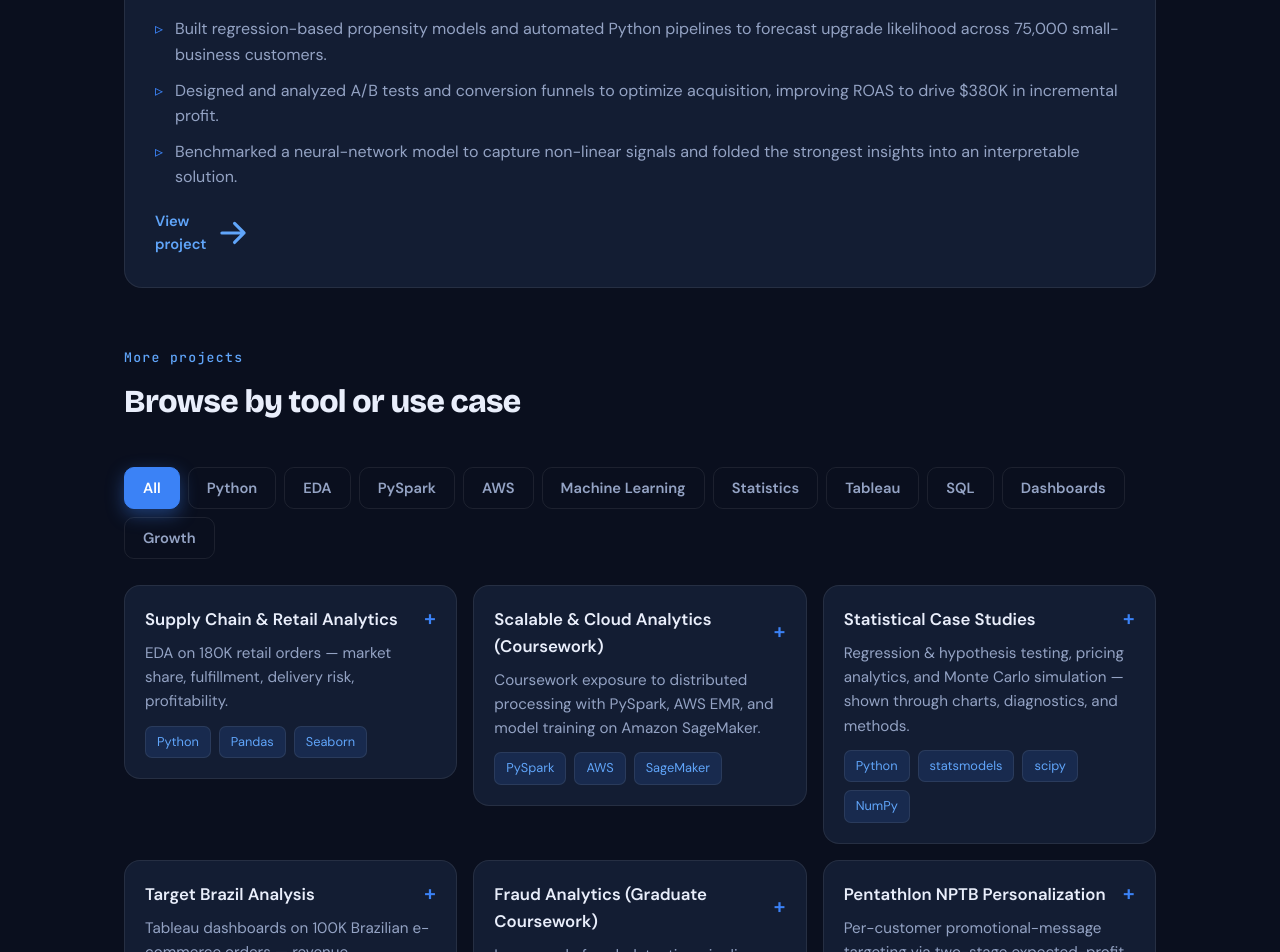
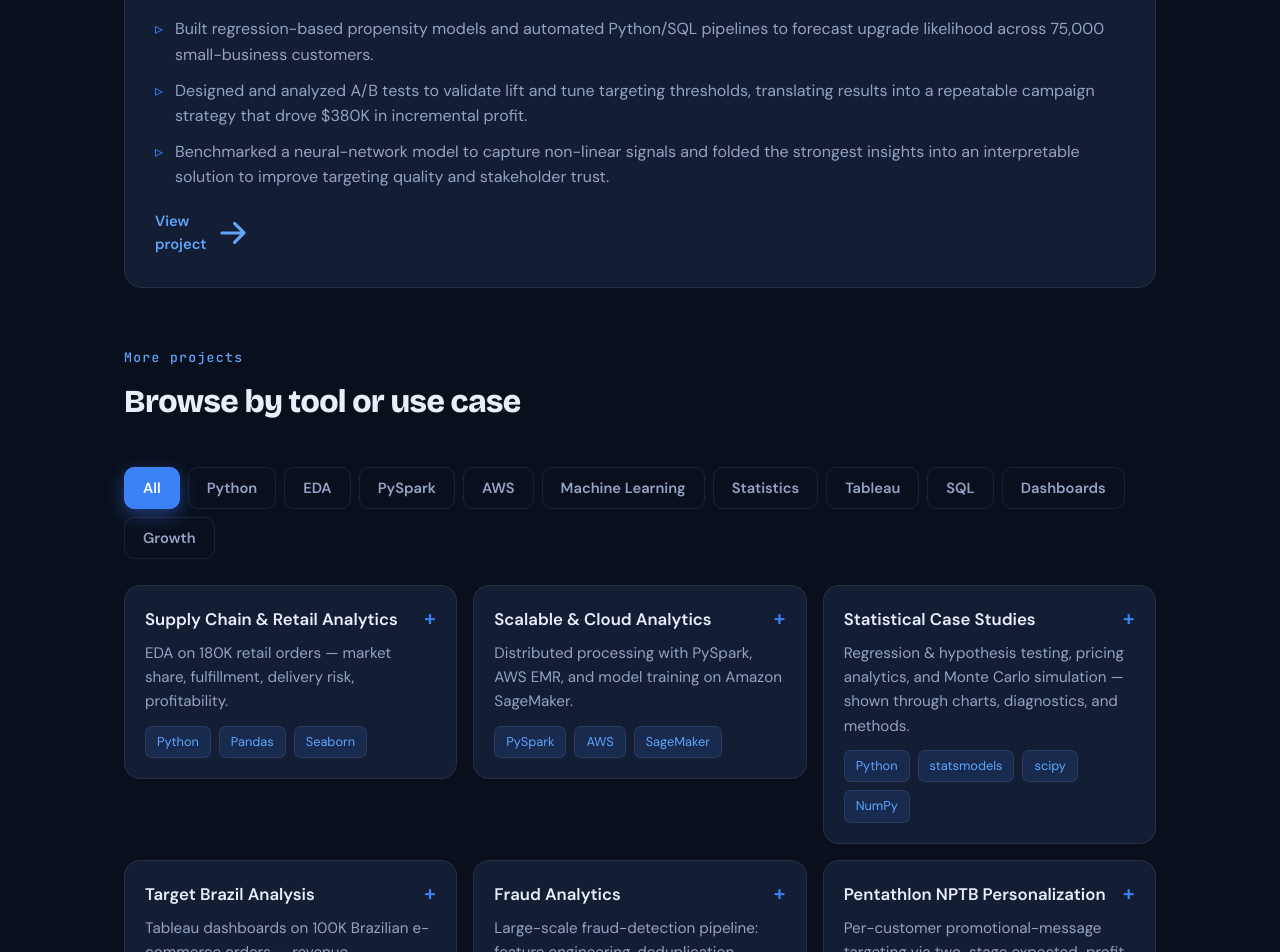
Before and after one commit to rishimathi2824/Portfolio, a Next.js app: page / in a window 1280 px wide. Shown: the part 2760-3712 px from the top of the page. Built offline with nearby package versions, Linux system fonts and the light colour scheme.

Commit message:
update new language

```diff
--- a/app/page.js
+++ b/app/page.js
@@ -109,9 +109,9 @@ const projects = [
     stack: ["Python", "Regression", "A/B Testing"],
     tags: ["Python", "A/B Testing", "Growth"],
     points: [
-      "Built regression-based propensity models and automated Python pipelines to forecast upgrade likelihood across 75,000 small-business customers.",
-      "Designed and analyzed A/B tests and conversion funnels to optimize acquisition, improving ROAS to drive $380K in incremental profit.",
-      "Benchmarked a neural-network model to capture non-linear signals and folded the strongest insights into an interpretable solution.",
+      "Built regression-based propensity models and automated Python/SQL pipelines to forecast upgrade likelihood across 75,000 small-business customers.",
+      "Designed and analyzed A/B tests to validate lift and tune targeting thresholds, translating results into a repeatable campaign strategy that drove $380K in incremental profit.",
+      "Benchmarked a neural-network model to capture non-linear signals and folded the strongest insights into an interpretable solution to improve targeting quality and stakeholder trust.",
     ],
     link: "https://github.com/rishimathi2824/Intuit---Targeting",
   },
@@ -131,13 +131,13 @@ const projects = [
   {
     name: "Customer Churn Prediction",
     featured: true,
-    blurb: "Compared ML churn models on 39K customers and built a 60-month CLV model.",
+    blurb: "Weighted churn model on 39K customers with a 60-month CLV impact model.",
     stack: ["Python", "Logistic Regression", "Neural Nets"],
     tags: ["Python", "Machine Learning", "Growth"],
     points: [
-      "Built and compared churn models on 39,000 customers, calibrating to a 2% base rate and selecting the best holdout performer.",
-      "Identified top churn drivers via permutation importance and translated results into retention triggers and monitoring KPIs.",
-      "Quantified impact with a 60-month CLV model prioritizing cohorts up to 4.17% churn vs. a 2% baseline.",
+      "Built a weighted logistic-regression churn model on 39,000 customers calibrated to a 2% base rate, captured non-linear effects via a neural-network benchmark, and identified top churn drivers through permutation importance.",
+      "Designed a data-driven retention strategy and 60-month CLV impact model, prioritizing cohorts with churn up to 4.17% vs. a 2% baseline and validating offer economics with 8% annual growth and a 10% discount rate.",
+      "Translated churn drivers into a targeted retention playbook (device upgrades, overage-plan adjustments, proactive service-quality outreach, segment offers), sizing expected churn reduction across priority cohorts.",
     ],
     link: "https://github.com/rishimathi2824/Churn-Prediction",
   },
@@ -150,17 +150,17 @@ const projects = [
     stack: ["Python", "Pandas", "Seaborn"],
     tags: ["Python", "EDA"],
     points: [
-      "Analyzed market share, category contribution, inventory health, and order fulfillment across a global retail supply chain.",
-      "Quantified late-delivery risk, on-time rates, processing accuracy, and profit margin per order.",
-      "Built treemaps and statistical visuals to surface where the business wins and leaks.",
+      "Built an exploratory analysis of a global retail supply chain (~180,000 orders) in Python, examining market share, category contribution, inventory health, and order fulfillment to surface operational and profitability insights.",
+      "Quantified late-delivery risk, on-time and processing-accuracy rates, and profit margin per order, pinpointing where the supply chain leaks volume and margin.",
+      "Built treemaps and statistical visualizations to translate operational metrics into stakeholder-ready findings on supply-chain performance.",
     ],
     link: "https://github.com/rishimathi2824/Supply-Chain-Analytics",
   },
 
   {
-    name: "Scalable & Cloud Analytics (Coursework)",
+    name: "Scalable & Cloud Analytics",
     featured: false,
-    blurb: "Coursework exposure to distributed processing with PySpark, AWS EMR, and model training on Amazon SageMaker.",
+    blurb: "Distributed processing with PySpark, AWS EMR, and model training on Amazon SageMaker.",
     stack: ["PySpark", "AWS", "SageMaker"],
     tags: ["PySpark", "AWS", "Machine Learning"],
     points: [
@@ -199,7 +199,7 @@ const projects = [
     link: "https://github.com/rishimathi2824/Target-Brazil-Analysis",
   },
   {
-    name: "Fraud Analytics (Graduate Coursework)",
+    name: "Fraud Analytics",
     featured: false,
     blurb: "Large-scale fraud-detection pipeline: feature engineering, deduplication, feature selection, and binary classification.",
     stack: ["Python", "pandas", "scikit-learn"],
@@ -227,7 +227,7 @@ const projects = [
   },
 
   {
-    name: "Experimentation & Profit-Driven Targeting (Coursework)",
+    name: "Experimentation & Profit-Driven Targeting",
     featured: false,
     blurb: "Designed a test-and-rollout email experiment: weighted logistic response modeling, power-based sizing, and profit-driven budget allocation.",
     stack: ["Python", "statsmodels", "pandas"],
```
